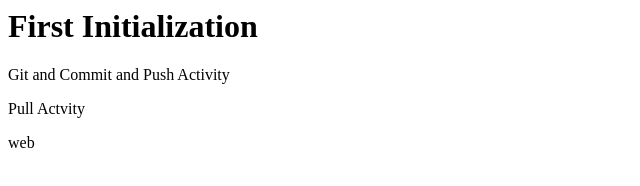
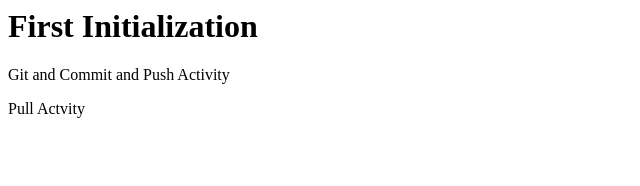
Before and after one commit to wipzioi11/wipzioi11.github.io, a plain HTML site: page index.html in a window 1280 px wide. Shown: the full height of the page, 0-640 px from the left. Drawn offline with Linux system fonts and the light colour scheme.

Commit message:
Update index.html

```diff
--- a/index.html
+++ b/index.html
@@ -7,6 +7,5 @@
     <h1>First Initialization</h1>
    <p>Git and Commit and Push Activity</p>
    <p>Pull Actvity</p>
-   <p>web</p>
     </body>
 </html>
```
